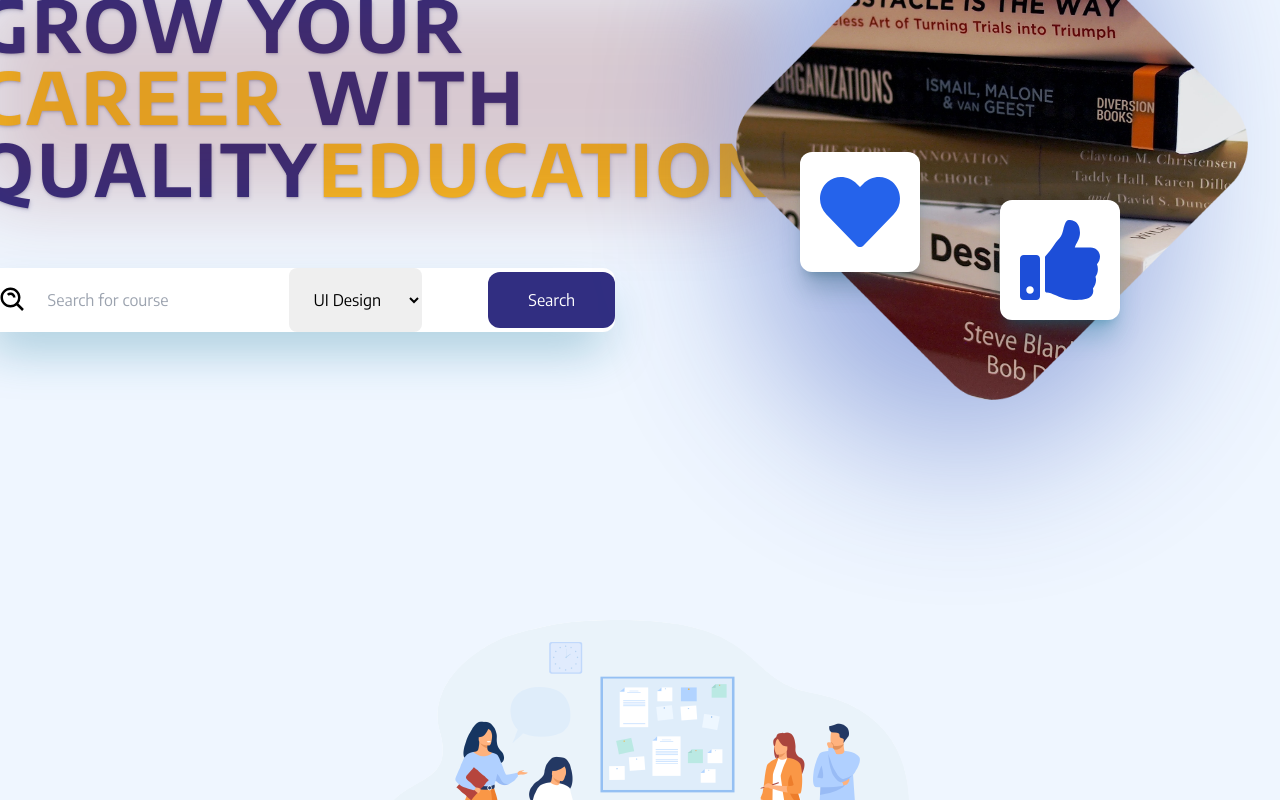
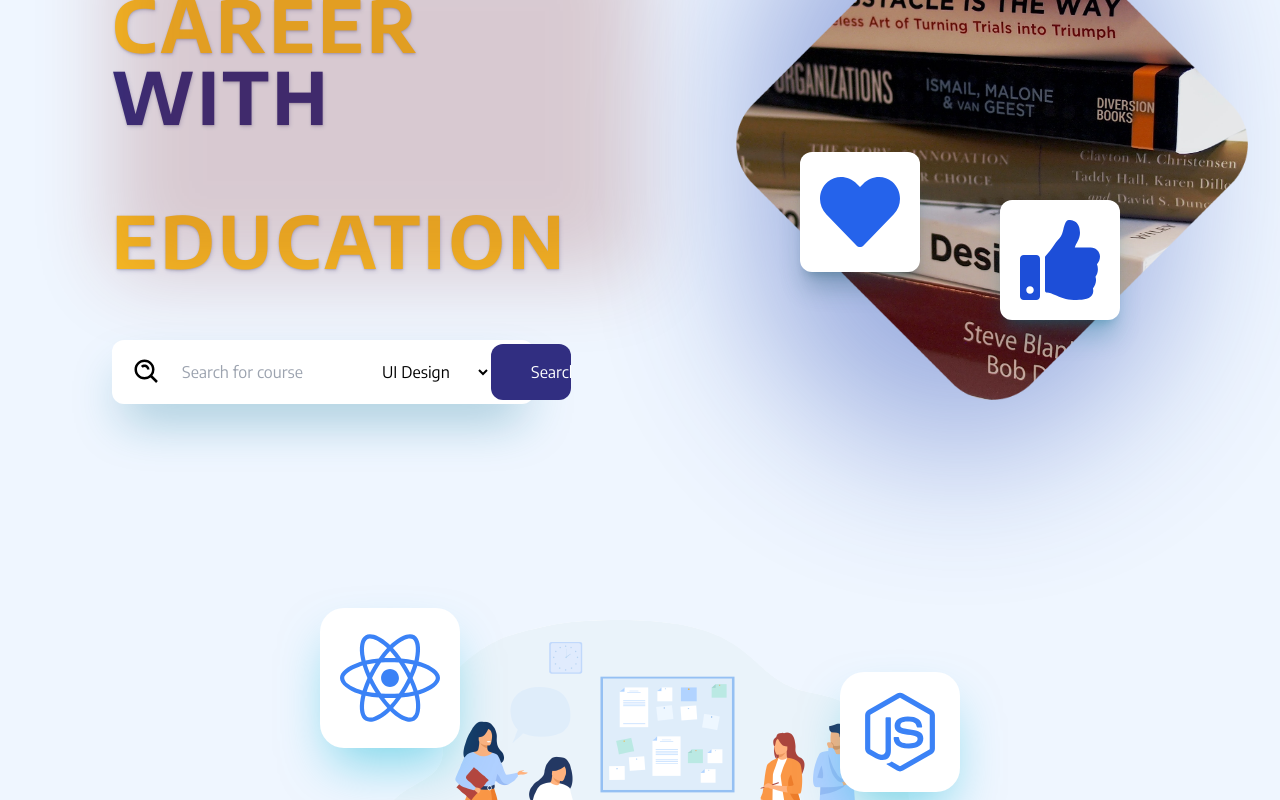
Before and after one commit to Harshhhh1701/CODEFEST-THAPA, a React (Create React App) app: page / in a window 1280 px wide. Shown: the part 240-1040 px from the top of the page. Built offline with nearby package versions, Linux system fonts and the light colour scheme.

Commit message:
small fixes | animations added

```diff
--- a/src/components/HeroContent/Input.jsx
+++ b/src/components/HeroContent/Input.jsx
@@ -11,7 +11,7 @@ const Input = () => {
           placeholder="Search for course"
         />
       </div>
-      <select className="rounded-lg block px-5 h-full bg-clip-padding  transition ease-in-out m-0 focus:outline-none">
+      <select className="rounded-lg block px-5 h-full bg-clip-padding  transition ease-in-out m-0 focus:outline-none bg-white">
         <option>UI Design</option>
         <option>Front-End</option>
         <option>Back-End</option>
--- a/src/components/HeroContent/index.jsx
+++ b/src/components/HeroContent/index.jsx
@@ -2,14 +2,61 @@ import Input from "./Input";
 import Hero from "../../assets/hero.jpg";
 import { FaThumbsUp, FaHeart } from "react-icons/fa";
 import { motion } from "framer-motion";
+
+const spanVariants = {
+  initial: {
+    opacity: 0,
+    translateX: -10,
+    clipPath: "polygon(0 0, 0 0, 0 100%, 0% 100%)",
+  },
+  animate: {
+    opacity: 1,
+    translateX: 0,
+    clipPath: "polygon(0 0, 100% 0, 100% 100%, 0 100%)",
+    transition: {
+      duration: 1,
+      ease: "easeInOut",
+    },
+  },
+};
 
 const HeroSection = () => {
   return (
     <div className="h-screen w-screen grid grid-cols-2 items-center justify-items-center">
       <div className="ml-28">
         <h1 className="text-7xl font-bold uppercase relative text-indigo-900 tracking-wider text-shadow-md">
-          Grow your <span className="text-amber-400">career</span> with Quality
-          <span className="text-amber-400">Education</span>
+          <motion.span
+            variants={spanVariants}
+            initial="initial"
+            animate={"animate"}
+          >
+            Grow your
+          </motion.span>{" "}
+          <motion.span
+            variants={spanVariants}
+            initial="initial"
+            animate={"animate"}
+            className="text-amber-400"
+          >
+            career
+          </motion.span>
+          <br />
+          <motion.span
+            variants={spanVariants}
+            initial="initial"
+            animate={"animate"}
+          >
+            {" "}
+            with Quality{" "}
+          </motion.span>
+          <motion.span
+            variants={spanVariants}
+            initial="initial"
+            animate={"animate"}
+            className="text-amber-400"
+          >
+            Education
+          </motion.span>
           <div className="bg-red-900 absolute top-0 left-0 w-full h-full blur-[40px] opacity-20 rounded-lg -z-1" />
         </h1>
         <Input />
--- a/src/components/options.jsx
+++ b/src/components/options.jsx
@@ -1,38 +1,53 @@
-import React from 'react'
-import { AiFillMacCommand } from 'react-icons/ai';
-import optionsBg from "../assets/optionsbg.png"
+import React from "react";
+import { AiFillMacCommand } from "react-icons/ai";
+import { FaReact, FaNodeJs, FaRegNewspaper } from "react-icons/fa";
+import optionsBg from "../assets/optionsbg.png";
 const Options = () => {
   return (
     <>
-        <div className='flex justify-center '><img src={optionsBg} alt="" /></div>
-        <div className='flex flex-col pl-44 pr-72 space-y-14 h-[80vh] pt-24 '>
-
-            <div className='space-y-5 flex w-full '>
-                <div><p className='text-3xl font-bold text-blue-900 font-serif'>The quickest & effective way of Learning</p>
-                <p className='font-serif'> The worlds first platform to learn new skills in an effective methodology</p></div>
-
+      <div className="flex justify-center relative">
+        <img src={optionsBg} alt="" />
+        <div className="absolute text-blue-500 left-[20rem] top-12 bg-white p-5 rounded-3xl shadow-2xl shadow-cyan-500/50">
+          <FaReact size={100} />
+        </div>
+        <div className="absolute text-blue-500 right-[20rem] top-28 bg-white p-5 rounded-3xl shadow-2xl shadow-cyan-500/50">
+          <FaNodeJs size={80} />
+        </div>
+      </div>
+      <div className="flex flex-col pl-44 pr-72 space-y-14 h-[80vh] pt-24 ">
+        <div className="space-y-5 flex w-full ">
+          <div>
+            <p className="text-3xl font-bold text-blue-900 font-serif">
+              The quickest & effective way of Learning
+            </p>
+            <p className="font-serif">
+              {" "}
+              The worlds first platform to learn new skills in an effective
+              methodology
+            </p>
+          </div>
         </div>
         <div className="flex flex-row  space-x-10 justify-center h-[35%] ">
-                <div className='bg-white space-y-7 shadow-xl h-full w-96 flex items-center  justify-center flex-col hover:scale-105 hover:font-semibold hover:text-lg '>
+          <div className="bg-white space-y-7 shadow-xl h-full w-96 flex items-center  justify-center flex-col hover:scale-105 hover:font-semibold hover:text-lg ">
             <AiFillMacCommand size={30} color="red" />
             <p>1,00,000 online courses</p>
           </div>
-                <div className='bg-white space-y-7 shadow-xl h-full w-96 flex items-center justify-center flex-col hover:scale-105 hover:font-semibold hover:text-lg'>
-                    <AiFillMacCommand size={30} color="red"/>
+          <div className="bg-white space-y-7 shadow-xl h-full w-96 flex items-center justify-center flex-col hover:scale-105 hover:font-semibold hover:text-lg">
+            <AiFillMacCommand size={30} color="red" />
             <p>Live introduction</p>
           </div>
-                <div className='bg-white space-y-7 shadow-xl h-full w-96 flex items-center justify-center flex-col hover:scale-105 hover:font-semibold hover:text-lg'>
-                    <AiFillMacCommand size={30} color="red"/>
+          <div className="bg-white space-y-7 shadow-xl h-full w-96 flex items-center justify-center flex-col hover:scale-105 hover:font-semibold hover:text-lg">
+            <AiFillMacCommand size={30} color="red" />
             <p>Life time access</p>
           </div>
-                <div className='bg-white space-y-7 shadow-xl h-full w-96 flex items-center justify-center flex-col hover:scale-105 hover:font-semibold hover:text-lg'>
-                    <AiFillMacCommand size={30} color="red"/>
-                    <p>Workshop  Facilities</p>
+          <div className="bg-white space-y-7 shadow-xl h-full w-96 flex items-center justify-center flex-col hover:scale-105 hover:font-semibold hover:text-lg">
+            <AiFillMacCommand size={30} color="red" />
+            <p>Workshop Facilities</p>
           </div>
         </div>
+      </div>
+    </>
+  );
+};
 
-        </div></>
-    )
-}
-
-export default Options
+export default Options;
--- a/src/components/pricing.jsx
+++ b/src/components/pricing.jsx
@@ -1,23 +1,25 @@
-import React from 'react'
+import React from "react";
 
 const Pricing = () => {
-    const arr=new Array(1,2,3);
+  const arr = new Array(1, 2, 3);
   return (
     <>
-
-        <div className="flex mt-20 bg-blue-200 mx-10 items-center rounded-md">
-            <div className="flex space-x-8 w-full h-screen items-center pt-8 mx-8 ">
-                {arr.map((item,id)=>(
-                    <div key={id} className="flex bg-white h-1/2 w-1/4 flex-col justify-center items-center">
-                    <div key={id} className="bg-slate-300 h-3 w-36 mx-24 mt-3">
-
-                    </div>
+      <div className="flex bg-blue-200 h-screen  rounded-md items-center">
+        <div className="flex space-x-8 h-2/5 w-full items-center mx-8 justify-evenly">
+          {arr.map((item, id) => (
+            <div
+              key={id}
+              className="flex bg-white h-full w-1/4 flex-col justify-center items-center rounded-lg shadow-2xl shadow-cyan-500/50"
+            >
+              <div key={id} className="bg-slate-300 h-3 w-36 mx-24 mt-3"></div>
               <div key={id} className="bg-slate-300 h-2 w-52 mx-16 mt-3"></div>
               <div key={id} className="bg-slate-300 h-2 w-52 mx-16 mt-3"></div>
               <div key={id} className="bg-slate-300 h-2 w-52 mx-16 mt-3"></div>
               <div key={id} className="bg-slate-200 h-32 w-52 mx-16 mt-5"></div>
-                    <div key={id} className="bg-slate-300 h-6 w-24 mx-32 mt-12 rounded-lg"></div>
-
+              <div
+                key={id}
+                className="bg-slate-300 h-6 w-24 mx-32 mt-12 rounded-lg"
+              ></div>
             </div>
           ))}
 
@@ -42,15 +44,19 @@ const Pricing = () => {
                     <div className="bg-white h-6 w-24 mx-32 mt-12 rounded-lg border-solid border-2 border-slate-400"></div>
                 </div> */}
         </div>
-            <div className=' pt-8 text-lg font-sans font-semibold'>
-                <p>Our pricing plans</p>
-                <p>Great ready to learn</p>
-                <p>Grow your network</p>
-                <p>Start your one month free trial now!</p>
+        <div className="pt-8 text-lg font-sans w-full font-semibold">
+          <h1 className="text-xl font-medium">Our pricing plans</h1>
+          <p className="text-5xl font-bold text-indigo-900">
+            Great ready to learn
+          </p>
+          <p className="text-3xl font-bold mb-5">Grow your network</p>
+          <p className="font-normal underline cursor-pointer">
+            Start your one month free trial now!
+          </p>
         </div>
       </div>
     </>
-  )
-}
+  );
+};
 
-export default Pricing
+export default Pricing;
--- a/src/components/review.jsx
+++ b/src/components/review.jsx
@@ -1,21 +1,22 @@
-import React from 'react'
-import { GiStarSwirl } from 'react-icons/gi';
-import reView from '../assets/review.png'
+import React from "react";
+import { GiStarSwirl } from "react-icons/gi";
+import reView from "../assets/review.png";
 const Review = () => {
   return (
     <>
       <div className="flex justify-center md:items-center flex-col md:flex-row bg-gradient-to-r from-indigo-500 via-purple-500 to-pink-500 w-full h-full">
         <div className="font-sans text-5xl px-28 font-bold w-1/2 ">
-            See  what  our   students  are saying about us
-            <div className="flex items-center justify-center pt-28"><GiStarSwirl  size={150} color='00df9a' /></div>
-
+          See what our students are saying about us
+          <div className="flex items-center justify-center pt-28">
+            <GiStarSwirl size={150} color="00df9a" />
           </div>
-        <div className="flex flex-col mt-8 mb-8 ">
+        </div>
+        <div className="flex flex-col mt-8 mb-8 rounded-2xl overflow-hidden">
           <img src={reView} alt="" />
         </div>
       </div>
     </>
-  )
-}
+  );
+};
 
-export default Review
+export default Review;
```
Lines whose indentation alone changed are shown as unchanged.
